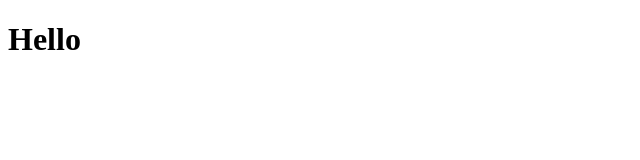
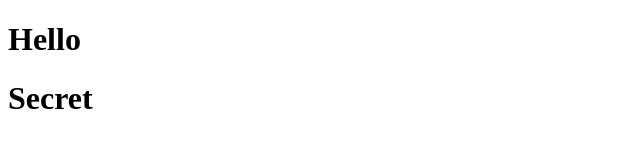
Before and after one commit to Nurmuxammad/Practice, a plain HTML site: page index.html in a window 1280 px wide. Shown: the whole page, without its empty margins (0-640 px from the left). Drawn offline with Linux system fonts and the light colour scheme.

Commit message:
First commit

```diff
--- a/index.html
+++ b/index.html
@@ -8,5 +8,6 @@
 </head>
 <body>
     <h1>Hello</h1>
+    <h1>Secret</h1>
 </body>
 </html>
```
